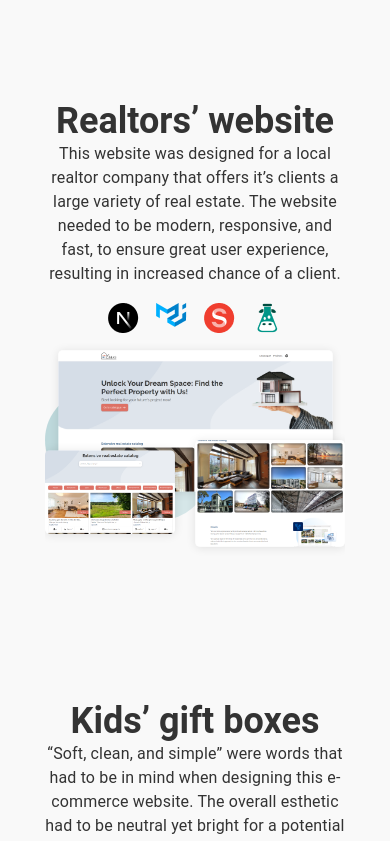
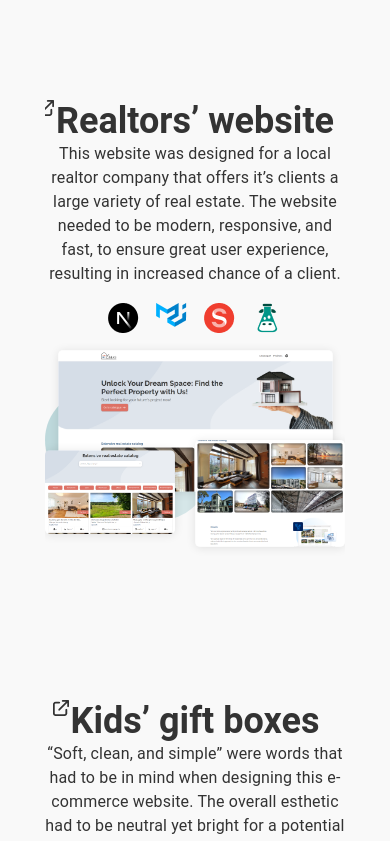
Before and after one commit to SimonsMeldzers/Portfolio, a Next.js app: page /components/Projects in a window 390 px wide. Shown: the top 841 px of the page. Built offline with nearby package versions, Linux system fonts and the light colour scheme.

Commit message:
Started working on Contacts section, slight mobile improvements

```diff
--- a/src/pages/_app.js
+++ b/src/pages/_app.js
@@ -7,6 +7,7 @@ import '@/styles/components/Navbar.css'
 import '@/styles/components/Banner.css'
 import '@/styles/components/About.css'
 import '@/styles/components/Projects.css'
+import '@/styles/components/Contacts.css'
 
 const App = ({ Component, pageProps }) => (
   <Component {...pageProps} />
--- a/src/pages/components/Projects.js
+++ b/src/pages/components/Projects.js
@@ -1,5 +1,5 @@
 import { Typography } from '@mui/material';
-import React, { useState } from 'react';
+import React, { useEffect, useState } from 'react';
 
 import reactLogo from '@/img/skills/react.png'
 import nextLogo from '@/img/skills/nextjs.png'
@@ -122,36 +122,55 @@ export default function Projects() {
 };
 
 
-const ProjectsItem = ({title, text, skills, sites, link}) => {
+const ProjectsItem = ({ title, text, skills, sites, link }) => {
     const [isHovered, setIsHovered] = useState(false);
-    return(
+    const [windowWidth, setWindowWidth] = useState(null);
+
+    useEffect(() => {
+      const handleResize = () => {
+        setWindowWidth(window.innerWidth);
+      };
+
+      handleResize();
+
+      window.addEventListener('resize', handleResize);
+      return () => {
+        window.removeEventListener('resize', handleResize);
+      };
+    }, []);
+
+    return (
       <div className="p-item">
-            <Link target="_blank" className='p-link' href={link}>
-                <Typography onMouseEnter={() => setIsHovered(true)} onMouseLeave={() => setIsHovered(false)} className='p-title' variant='h3' component='h2'>
+        <Link target="_blank" className="p-link" href={link}>
+          <Typography
+            onMouseEnter={() => setIsHovered(true)}
+            onMouseLeave={() => setIsHovered(false)}
+            className="p-title"
+            variant="h3"
+            component="h2"
+          >
+            {windowWidth && windowWidth <= 900 && (
+              <Image src={linkIcon} className="p-link-icon" alt="Link Icon" />
+            )}
             { isHovered ? <Image src={linkIcon} className='p-link-icon'/> : null }
             {title}
           </Typography>
         </Link>
-            <Typography>
-                {text}
-            </Typography>
+        <Typography>{text}</Typography>
         <div className="p-skills">
           {skills.map((img, index) => {
-                    return <Image className='p-skill' src={img} alt={index} key={index}/>
+            return <Image className="p-skill" src={img} alt={index} key={index} />;
           })}
         </div>
         <div className="p-collage">
           <div className="p-collage-container">
-
-                    <Image href='/' src={sites[2]} className="project-xl" alt="erker-xl"/>
-                    <Image href='/' src={sites[1]} className="project-md" alt="erker-md"/>
-                    <Image href='/' src={sites[0]} className="project-sm" alt="erker-sm"/>
-
+            <Image href="/" src={sites[2]} className="project-xl" alt="erker-xl" />
+            <Image href="/" src={sites[1]} className="project-md" alt="erker-md" />
+            <Image href="/" src={sites[0]} className="project-sm" alt="erker-sm" />
             <span className="p-cicrcle-1"></span>
             <span className="p-cicrcle-2"></span>
-
           </div>
         </div>
       </div>
-    )
-}
+    );
+  };
--- a/src/pages/index.js
+++ b/src/pages/index.js
@@ -6,6 +6,7 @@ import Navbar from '@/pages/components/Navbar'
 import Banner from "./components/Banner";
 import About from "./components/About";
 import Projects from "./components/Projects";
+import Contacts from "./components/Contacts";
 
 
 const theme = createTheme({
@@ -40,6 +41,7 @@ export default function Home() {
       <Banner/>
       <About/>
       <Projects/>
+      <Contacts/>
     </ThemeProvider>
   )
 }
```
Also changed, not shown: src/pages/components/Contacts.js (added, +9 -0 lines), src/styles/components/Contacts.css (added). Lines whose indentation alone changed are shown as unchanged.
